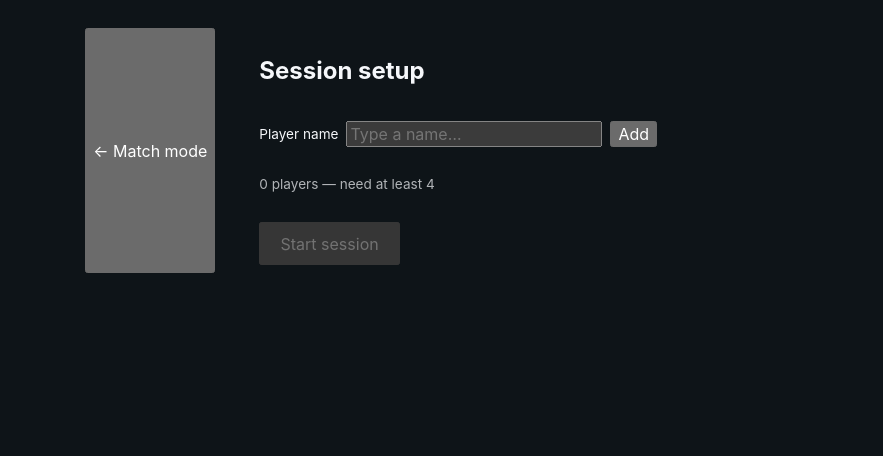
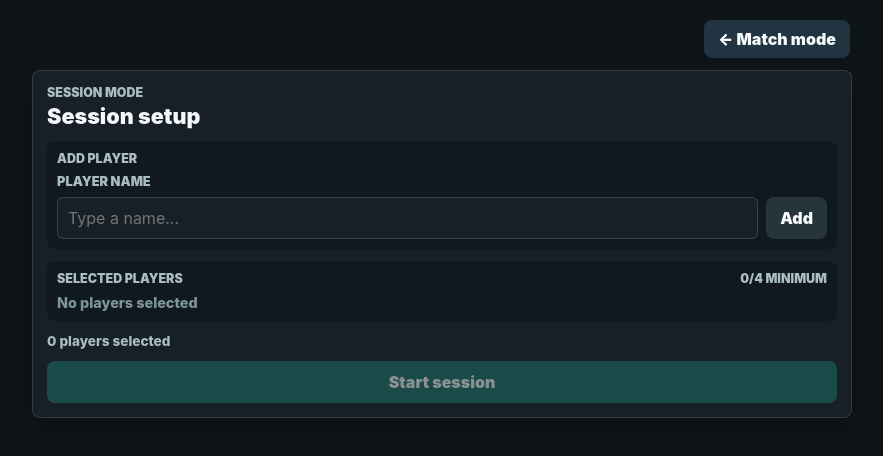
Before and after one commit to arthurkok2/badminton-scorer, a React (Vite) app: page / in a window 1280 px wide. Both pictures are taken after a click on the button "Session mode". Shown: the top 456 px of the page, without its empty margins (198-1081 px from the left). Built offline with nearby package versions, Linux system fonts and the light colour scheme.

Commit message:
fix: align session mode UI with app controls

```diff
--- a/src/App.tsx
+++ b/src/App.tsx
@@ -346,7 +346,7 @@ export default function App() {
   if (appMode === 'session' && sessionPhase === 'setup') {
     return (
       <main className="app-shell">
-        <div className="app-layout">
+        <div className="app-layout session-layout">
           <div className="app-mode-toggle">
             <button onClick={handleSwitchToMatch}>← Match mode</button>
           </div>
@@ -359,7 +359,7 @@ export default function App() {
   if (appMode === 'session' && sessionPhase === 'suggestion' && currentSuggestion && activeSession) {
     return (
       <main className="app-shell">
-        <div className="app-layout">
+        <div className="app-layout session-layout">
           <MatchSuggestion
             suggestion={currentSuggestion}
             pairingMatrix={activeSession.pairingMatrix}
@@ -384,11 +384,6 @@ export default function App() {
   return (
     <main className="app-shell">
       <div className="app-layout">
-        <div className="app-mode-toggle">
-          {appMode === 'match' && (
-            <button onClick={handleSwitchToSession}>Session mode</button>
-          )}
-        </div>
         <Scoreboard match={match} onPointTeam={(teamId) => dispatch({ type: 'POINT_TEAM', teamId })} />
         <CourtView match={match} />
         <Controls
@@ -401,6 +396,7 @@ export default function App() {
           onAutoAnnounceChange={(autoAnnounce) => updatePreferences((current) => ({ ...current, autoAnnounce }))}
           onMatchModeChange={handleMatchModeChange}
           onNewMatch={handleNewMatch}
+          onStartSessionMode={handleSwitchToSession}
           onSetInitialServer={handleSetInitialServer}
           onRerollFirstServer={handleRerollFirstServer}
           onPlayerNameChange={appMode === 'session' ? () => {} : handlePlayerNameChange}
--- a/src/components/Controls.tsx
+++ b/src/components/Controls.tsx
@@ -11,6 +11,7 @@ interface ControlsProps {
   readonly onAutoAnnounceChange: (enabled: boolean) => void;
   readonly onMatchModeChange: (mode: MatchMode) => void;
   readonly onNewMatch: () => void;
+  readonly onStartSessionMode: () => void;
   readonly onSetInitialServer: (teamId: TeamId, playerId: PlayerId) => void;
   readonly onRerollFirstServer: () => void;
   readonly onPlayerNameChange: (playerId: PlayerId, name: string) => void;
@@ -26,6 +27,7 @@ export function Controls({
   onAutoAnnounceChange,
   onMatchModeChange,
   onNewMatch,
+  onStartSessionMode,
   onSetInitialServer,
   onRerollFirstServer,
   onPlayerNameChange,
@@ -141,9 +143,14 @@ export function Controls({
         </div>
       ) : null}
 
-      <button className="new-match-button" type="button" onClick={onNewMatch}>
-        New match
-      </button>
+      <div className="match-action-controls">
+        <button className="new-match-button" type="button" onClick={onNewMatch}>
+          New match
+        </button>
+        <button className="session-mode-button" type="button" onClick={onStartSessionMode}>
+          Session mode
+        </button>
+      </div>
     </section>
   );
 }
--- a/src/components/SessionSetup.tsx
+++ b/src/components/SessionSetup.tsx
@@ -22,9 +22,14 @@ export function SessionSetup({ savedPlayers, onStartSession }: SessionSetupProps
 
   return (
     <section className="session-setup" aria-label="Session setup">
+      <div className="session-panel-header">
+        <span>Session mode</span>
         <h2>Session setup</h2>
+      </div>
 
       {savedPlayers.length > 0 && (
+        <section className="session-section" aria-label="Saved players">
+          <h3>Saved players</h3>
           <div className="session-player-chips">
             {savedPlayers.map(name => (
               <button key={name} className="session-player-chip" onClick={() => addPlayer(name)} aria-label={`Add ${name}`}>
@@ -32,8 +37,11 @@ export function SessionSetup({ savedPlayers, onStartSession }: SessionSetupProps
               </button>
             ))}
           </div>
+        </section>
       )}
 
+      <section className="session-section" aria-label="Add player">
+        <h3>Add player</h3>
         <div className="session-add-player">
           <label htmlFor="player-name-input">Player name</label>
           <input
@@ -42,28 +50,37 @@ export function SessionSetup({ savedPlayers, onStartSession }: SessionSetupProps
             value={nameInput}
             onChange={e => setNameInput(e.target.value)}
             onKeyDown={e => { if (e.key === 'Enter') addPlayer(nameInput); }}
-          placeholder="Type a name…"
+            placeholder="Type a name..."
           />
-        <button onClick={() => addPlayer(nameInput)} aria-label="Add">Add</button>
+          <button className="session-secondary-button" onClick={() => addPlayer(nameInput)} aria-label="Add">Add</button>
         </div>
+      </section>
 
-      {players.length > 0 && (
+      <section className="session-section" aria-label="Selected players">
+        <div className="session-section-title-row">
+          <h3>Selected players</h3>
+          <span>{players.length}/4 minimum</span>
+        </div>
+        {players.length > 0 ? (
           <ol className="session-player-list">
             {players.map(name => (
               <li key={name}>
                 <span>{name}</span>
-              <button onClick={() => removePlayer(name)} aria-label={`Remove ${name}`}>Remove</button>
+                <button className="session-danger-button" onClick={() => removePlayer(name)} aria-label={`Remove ${name}`}>Remove</button>
               </li>
             ))}
           </ol>
+        ) : (
+          <p className="session-empty">No players selected</p>
         )}
+      </section>
 
       <p className="session-player-count">
-        {players.length} player{players.length !== 1 ? 's' : ''} — need at least 4
+        {players.length} player{players.length !== 1 ? 's' : ''} selected
       </p>
 
       <button
-        className="session-start-button"
+        className="session-primary-button session-start-button"
         disabled={players.length < 4}
         onClick={() => onStartSession(players)}
       >
--- a/src/styles.css
+++ b/src/styles.css
@@ -56,6 +56,18 @@ button {
   .controls       { grid-area: controls; }
   .status-bar     { grid-area: status; }
   .remote-diagnostics { grid-area: diagnostics; }
+
+  .session-layout {
+    grid-template-columns: 1fr;
+    grid-template-areas:
+      "mode"
+      "session";
+    width: min(100%, 820px);
+  }
+
+  .session-layout .app-mode-toggle { grid-area: mode; }
+  .session-layout .session-setup,
+  .session-layout .match-suggestion { grid-area: session; }
 }
 
 .scoreboard,
@@ -167,6 +179,7 @@ button {
 .mode-option,
 .team-score,
 .new-match-button,
+.session-mode-button,
 .setup-controls button {
   border: 0;
   border-radius: 8px;
@@ -482,14 +495,29 @@ button {
   gap: 6px;
 }
 
+.match-action-controls {
+  display: grid;
+  grid-template-columns: 1fr 1fr;
+  gap: 6px;
+}
+
 .setup-controls button {
   min-height: 42px;
   background: #203541;
 }
 
+.match-action-controls button {
+  min-height: 42px;
+  font-weight: 900;
+}
+
 .new-match-button {
   background: #3f2f2f;
   color: #ffd7d7;
+}
+
+.session-mode-button {
+  background: #203541;
 }
 
 @media (min-width: 680px) {
@@ -512,143 +540,358 @@ button {
   }
 }
 
-/* ── Mode toggle ── */
 .app-mode-toggle {
   display: flex;
   justify-content: flex-end;
-  padding: 0.5rem 1rem;
+  padding: 0 2px;
 }
 
-/* ── Session Setup ── */
-.session-setup {
-  padding: 1rem;
+.app-mode-toggle button {
+  min-height: 38px;
+  padding: 0 14px;
+  border: 0;
+  border-radius: 8px;
+  background: #203541;
+  color: #f8fafc;
+  cursor: pointer;
+  font-weight: 900;
+}
+
+.session-setup,
+.match-suggestion {
+  display: grid;
+  gap: 12px;
+  padding: 14px;
+  border: 1px solid rgba(255, 255, 255, 0.12);
+  border-radius: 8px;
+  background: #172026;
+  box-shadow: 0 12px 28px rgba(0, 0, 0, 0.24);
+}
+
+.session-panel-header {
+  display: grid;
+  gap: 3px;
+}
+
+.session-panel-header span,
+.session-section h3,
+.session-section-title-row span {
+  color: #aabcc4;
+  font-size: 0.78rem;
+  font-weight: 900;
+  text-transform: uppercase;
+}
+
+.session-panel-header h2,
+.session-section h3,
+.session-player-count,
+.match-suggestion-break {
+  margin: 0;
+}
+
+.session-panel-header h2 {
+  color: #f5f7fa;
+  font-size: 1.35rem;
+  font-weight: 900;
+}
+
+.session-section {
+  display: grid;
+  gap: 8px;
+  padding: 10px;
+  border-radius: 8px;
+  background: #101820;
+}
+
+.session-section-title-row {
   display: flex;
-  flex-direction: column;
-  gap: 1rem;
+  gap: 10px;
+  align-items: baseline;
+  justify-content: space-between;
 }
 
 .session-player-chips {
   display: flex;
   flex-wrap: wrap;
-  gap: 0.5rem;
+  gap: 6px;
 }
 
 .session-player-chip {
-  padding: 0.4rem 0.8rem;
-  border-radius: 999px;
-  border: 1px solid currentColor;
-  background: transparent;
+  min-height: 34px;
+  padding: 0 10px;
+  border: 1px solid rgba(255, 255, 255, 0.15);
+  border-radius: 8px;
+  background: #26343c;
+  color: #f8fafc;
   cursor: pointer;
-  font-size: 0.9rem;
+  font-weight: 800;
 }
 
 .session-add-player {
-  display: flex;
-  gap: 0.5rem;
+  display: grid;
+  grid-template-columns: 1fr auto;
+  gap: 8px;
   align-items: center;
 }
 
 .session-add-player label {
-  font-size: 0.85rem;
-  white-space: nowrap;
+  grid-column: 1 / -1;
+  color: #aabcc4;
+  font-size: 0.8rem;
+  font-weight: 900;
+  text-transform: uppercase;
+}
+
+.session-add-player input,
+.match-suggestion-break-picker select {
+  min-width: 0;
+  min-height: 42px;
+  padding: 0 10px;
+  border: 1px solid rgba(255, 255, 255, 0.15);
+  border-radius: 6px;
+  background: #172026;
+  color: #f5f7fa;
+}
+
+.session-add-player input:focus,
+.match-suggestion-break-picker select:focus {
+  outline: none;
+  border-color: #68d391;
 }
 
 .session-player-list {
+  display: grid;
+  gap: 6px;
+  margin: 0;
+  padding: 0;
   list-style: none;
-  padding: 0;
-  margin: 0;
-  display: flex;
-  flex-direction: column;
-  gap: 0.25rem;
 }
 
 .session-player-list li {
-  display: flex;
+  display: grid;
+  grid-template-columns: minmax(0, 1fr) auto;
+  gap: 8px;
   align-items: center;
   justify-content: space-between;
-  padding: 0.25rem 0.5rem;
+  min-height: 42px;
+  padding: 6px 6px 6px 10px;
+  border-radius: 8px;
+  background: #172026;
+}
+
+.session-player-list span {
+  min-width: 0;
+  color: #f5f7fa;
+  font-weight: 900;
+  overflow-wrap: anywhere;
+}
+
+.session-empty {
+  margin: 0;
+  color: #7f949e;
+  font-size: 0.9rem;
+  font-weight: 800;
 }
 
 .session-player-count {
+  color: #aabcc4;
   font-size: 0.85rem;
-  opacity: 0.7;
+  font-weight: 800;
+}
+
+.session-primary-button,
+.session-secondary-button,
+.session-danger-button {
+  min-height: 42px;
+  padding: 0 14px;
+  border: 0;
+  border-radius: 8px;
+  color: #f8fafc;
+  cursor: pointer;
+  font-weight: 900;
+}
+
+.session-primary-button {
+  background: #1f766a;
+  color: #ffffff;
+}
+
+.session-secondary-button {
+  background: #26343c;
+}
+
+.session-danger-button {
+  background: #3f2f2f;
+  color: #ffd7d7;
+}
+
+.session-primary-button:disabled,
+.session-secondary-button:disabled,
+.session-danger-button:disabled {
+  cursor: not-allowed;
+  opacity: 0.5;
 }
 
 .session-start-button {
-  align-self: flex-start;
-  padding: 0.6rem 1.2rem;
-  font-size: 1rem;
-}
-
-/* ── Match Suggestion ── */
-.match-suggestion {
-  padding: 1rem;
-  display: flex;
-  flex-direction: column;
-  gap: 1rem;
+  width: 100%;
 }
 
 .match-suggestion-teams {
-  display: flex;
+  display: grid;
+  grid-template-columns: minmax(0, 1fr) auto minmax(0, 1fr);
+  gap: 10px;
   align-items: center;
-  gap: 1rem;
 }
 
 .match-suggestion-teams fieldset {
-  flex: 1;
-  border: 1px solid currentColor;
-  border-radius: 0.5rem;
-  padding: 0.5rem 1rem;
-  display: flex;
-  flex-direction: column;
-  gap: 0.25rem;
+  display: grid;
+  gap: 8px;
+  min-width: 0;
+  min-height: 132px;
+  margin: 0;
+  padding: 12px;
+  border: 1px solid rgba(255, 255, 255, 0.1);
+  border-radius: 8px;
+  background: #101820;
+  place-items: center;
+  text-align: center;
+}
+
+.match-suggestion-teams legend {
+  padding: 0 6px;
+  color: #c8d5db;
+  font-size: 0.8rem;
+  font-weight: 900;
+  text-transform: uppercase;
+}
+
+.match-suggestion-teams fieldset > span {
+  width: 100%;
+  color: #f8fafc;
+  font-size: clamp(1.2rem, 5vw, 2.1rem);
+  font-weight: 900;
+  line-height: 1.05;
+  overflow-wrap: anywhere;
 }
 
 .match-suggestion-vs {
-  font-weight: bold;
+  color: #7f949e;
+  font-size: 1.8rem;
+  font-weight: 900;
 }
 
 .match-suggestion-break {
+  padding: 10px;
+  border-radius: 8px;
+  background: #101820;
+  color: #aabcc4;
   font-size: 0.9rem;
-  opacity: 0.8;
+  font-weight: 800;
+}
+
+.match-suggestion-break span span {
+  color: #f5f7fa;
+  font-weight: 900;
 }
 
 .match-suggestion-actions {
-  display: flex;
-  flex-wrap: wrap;
-  gap: 0.5rem;
+  display: grid;
+  grid-template-columns: 1fr 1fr;
+  gap: 8px;
+}
+
+.match-suggestion-actions .session-primary-button {
+  grid-column: 1 / -1;
 }
 
 .match-suggestion-break-picker {
-  display: flex;
-  flex-wrap: wrap;
-  gap: 0.5rem;
+  display: grid;
+  grid-template-columns: 1fr 1fr auto;
+  gap: 8px;
   align-items: center;
-  padding: 0.5rem;
-  border: 1px dashed currentColor;
-  border-radius: 0.5rem;
+  padding: 10px;
+  border-radius: 8px;
+  background: #101820;
+}
+
+.match-suggestion-break-picker label {
+  color: #aabcc4;
+  font-size: 0.78rem;
+  font-weight: 900;
+  text-transform: uppercase;
+}
+
+.match-suggestion-break-picker select {
+  width: 100%;
+}
+
+.match-suggestion-break-picker button {
+  align-self: end;
 }
 
 .match-suggestion-secondary {
-  display: flex;
-  gap: 0.5rem;
-  padding-top: 0.5rem;
-  border-top: 1px solid currentColor;
-  opacity: 0.7;
+  display: grid;
+  grid-template-columns: 1fr 1fr;
+  gap: 8px;
+  padding-top: 12px;
+  border-top: 1px solid rgba(255, 255, 255, 0.12);
 }
 
-/* ── Session match-over overlay ── */
 .session-match-over {
   position: fixed;
-  bottom: 0;
+  bottom: 12px;
   left: 0;
   right: 0;
-  padding: 1.5rem;
-  background: var(--color-bg, #000);
-  border-top: 2px solid currentColor;
-  display: flex;
+  display: grid;
+  grid-template-columns: minmax(0, 1fr) auto;
+  gap: 12px;
   align-items: center;
-  justify-content: space-between;
-  gap: 1rem;
+  width: min(calc(100% - 24px), 760px);
+  margin: 0 auto;
+  padding: 12px;
+  border: 1px solid rgba(104, 211, 145, 0.42);
+  border-radius: 8px;
+  background: #172026;
+  box-shadow: 0 16px 36px rgba(0, 0, 0, 0.38);
   z-index: 100;
 }
+
+.session-match-over p {
+  margin: 0;
+  color: #f5f7fa;
+  font-weight: 900;
+}
+
+.session-match-over button {
+  min-height: 42px;
+  padding: 0 14px;
+  border: 0;
+  border-radius: 8px;
+  background: #1f766a;
+  color: #ffffff;
+  cursor: pointer;
+  font-weight: 900;
+}
+
+@media (max-width: 560px) {
+  .match-suggestion-teams {
+    grid-template-columns: 1fr;
+  }
+
+  .match-suggestion-vs {
+    font-size: 1rem;
+    text-align: center;
+  }
+
+  .match-suggestion-break-picker {
+    grid-template-columns: 1fr;
+  }
+
+  .match-suggestion-break-picker button {
+    align-self: stretch;
+  }
+
+  .session-match-over {
+    grid-template-columns: 1fr;
+  }
+}
```
Also changed, not shown: src/components/MatchSuggestion.tsx (+10 -7 lines), 3 other files (tests, documents, lock files or other folders). Lines whose indentation alone changed are shown as unchanged.
